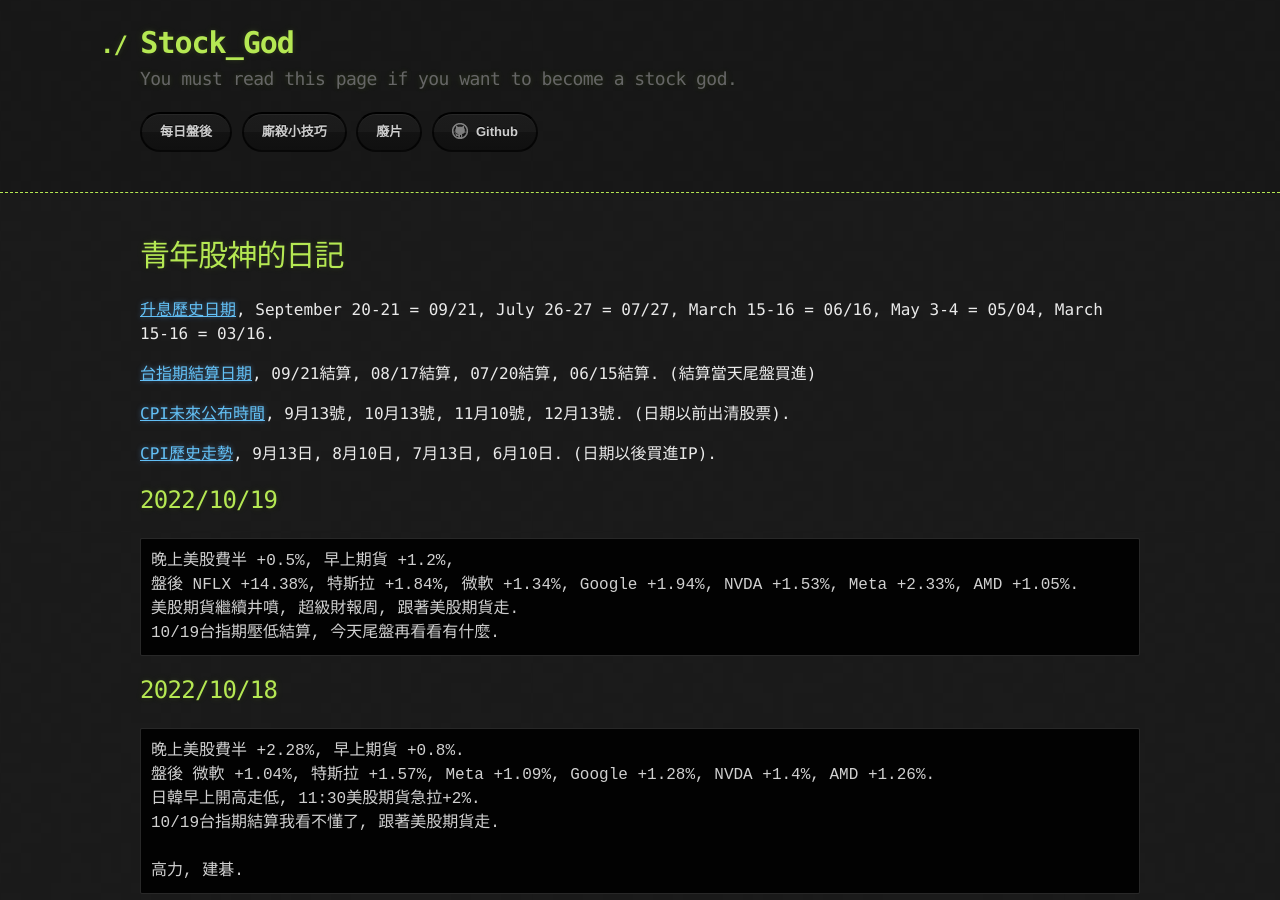
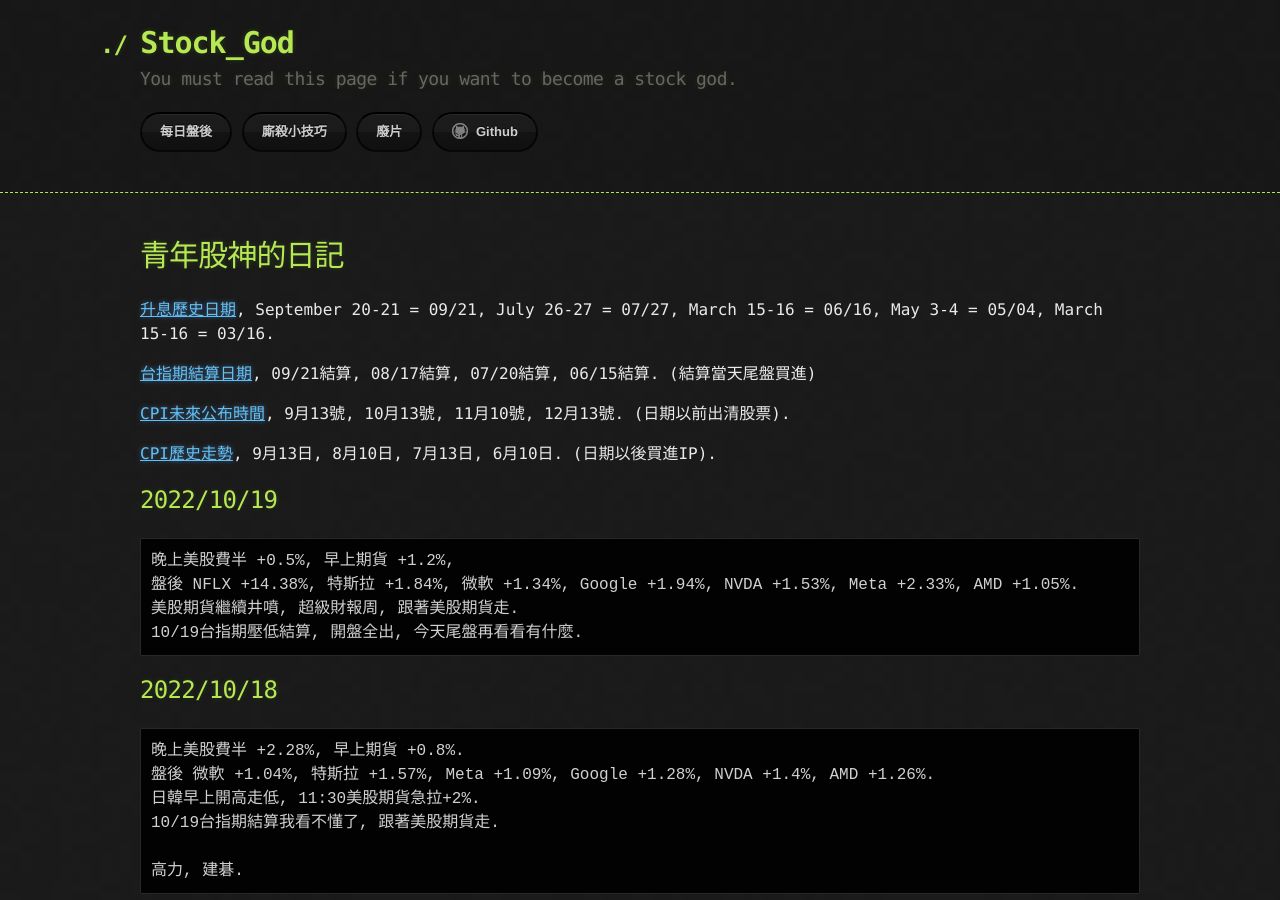
Before and after one commit to lepg5487/Stock_God, a Jekyll site: the page built from index.md, in a window 1280 px wide and 900 px high. Built offline with Jekyll 4.4.1, drawn with Linux system fonts in a browser that asks for light colours; our own code applies the rules of GitHub Pages for plain Markdown files.

Commit message:
Update index.md

````diff
--- a/index.md
+++ b/index.md
@@ -17,7 +17,7 @@ layout: testlayouts
 晚上美股費半 +0.5%, 早上期貨 +1.2%,
 盤後 NFLX +14.38%, 特斯拉 +1.84%, 微軟 +1.34%, Google +1.94%, NVDA +1.53%, Meta +2.33%, AMD +1.05%.
 美股期貨繼續井噴, 超級財報周, 跟著美股期貨走.
-10/19台指期壓低結算, 今天尾盤再看看有什麼.
+10/19台指期壓低結算, 開盤全出, 今天尾盤再看看有什麼.
 ```
 
 ## 2022/10/18
````
